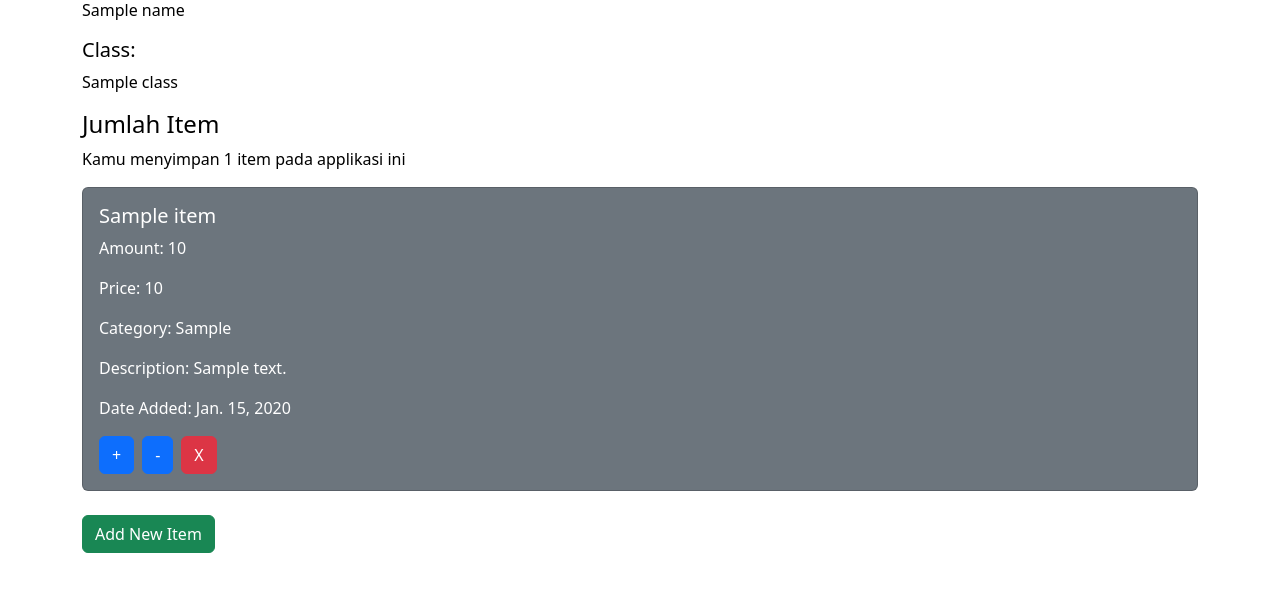
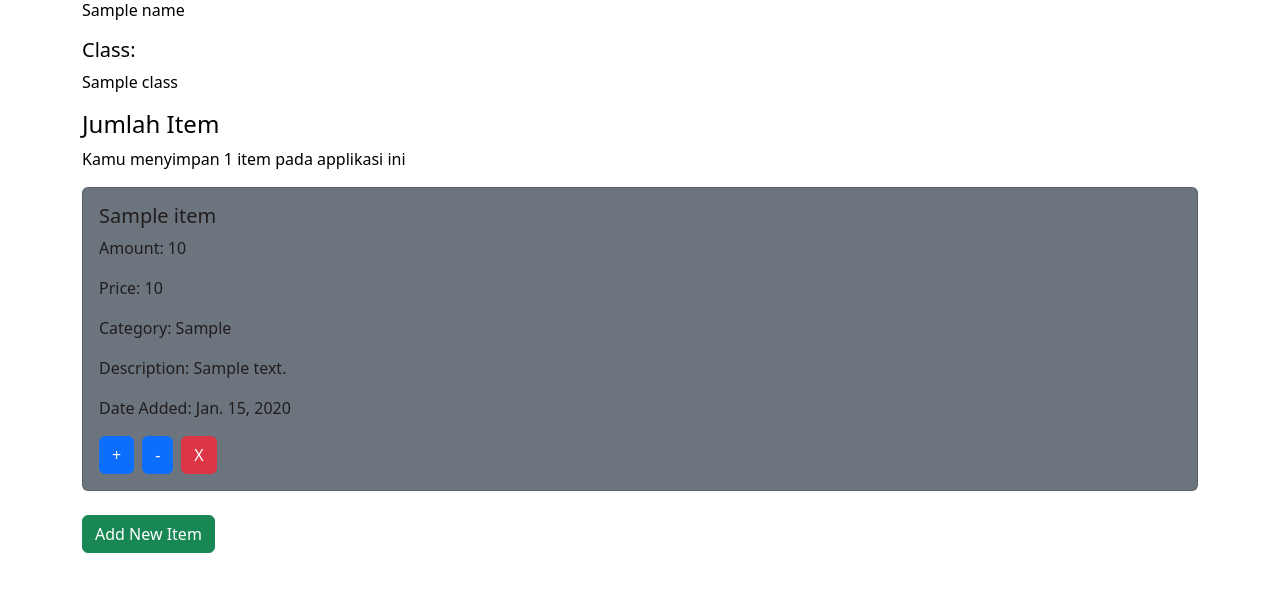
Before and after one commit to raihanakbr/seven-siege, a Django app: template main/templates/main.html in a window 1280 px wide. Shown: the part 194-786 px from the top of the page. Run offline with Django 4.2, Linux system fonts and the light colour scheme; tables that the repository leaves empty hold one stand-in row (values such as "Sample post"); the template is opened without the code that fills it: values that come from a table or form of the project are taken from there, most other values are stand-ins (such as "Sample title", 1, 10 or a date in 2020).

Commit message:
update: fixed card last-color

```diff
--- a/main/static/style.css
+++ b/main/static/style.css
@@ -1,3 +1,3 @@
 .last-card {
-    color : black !important;
+    color : rgb(34, 29, 29) !important;
 }
--- a/main/templates/main.html
+++ b/main/templates/main.html
@@ -1,4 +1,9 @@
 {% extends 'base.html' %}
+{% load static %}
+
+{% block meta %}
+<link rel="stylesheet" href="{% static 'style.css' %}">
+{% endblock meta %}
 {% block content %}
 <nav class="navbar navbar-expand-lg bg-dark">
     <div class="container-fluid">
@@ -25,9 +30,9 @@
 
     <div class="card-group">
         {% for item in items %}
-        <div class="card bg-secondary text-white{% if forloop.last %} last-card{% endif %}">
+        <div class="card bg-secondary text-white">
             <!-- <img src="..." class="card-img-top" alt="..."> -->
-            <div class="card-body">
+            <div class="card-body {% if forloop.last %} last-card{% endif %}">
                 <h5 class="card-title">{{ item.name }}</h5>
                 <p class="card-text">Amount: {{ item.amount }}</p>
                 <p class="card-text">Price: {{ item.price }}</p>
--- a/templates/base.html
+++ b/templates/base.html
@@ -9,7 +9,6 @@
         />
         {% block meta %}
         {% endblock meta %}
-        <link rel="stylesheet" href="{% static 'style.css' %}">
         <link href="https://cdn.jsdelivr.net/npm/bootstrap@5.3.2/dist/css/bootstrap.min.css" rel="stylesheet" integrity="sha384-T3c6CoIi6uLrA9TneNEoa7RxnatzjcDSCmG1MXxSR1GAsXEV/Dwwykc2MPK8M2HN" crossorigin="anonymous">
         <script src="https://code.jquery.com/jquery-3.6.0.min.js" integrity="sha384-KyZXEAg3QhqLMpG8r+J4jsl5c9zdLKaUk5Ae5f5b1bw6AUn5f5v8FZJoMxm6f5cH1" crossorigin="anonymous"></script>
         <script src="https://cdn.jsdelivr.net/npm/@popperjs/core@2.11.8/dist/umd/popper.min.js" integrity="sha384-I7E8VVD/ismYTF4hNIPjVp/Zjvgyol6VFvRkX/vR+Vc4jQkC+hVqc2pM8ODewa9r" crossorigin="anonymous"></script>
```
